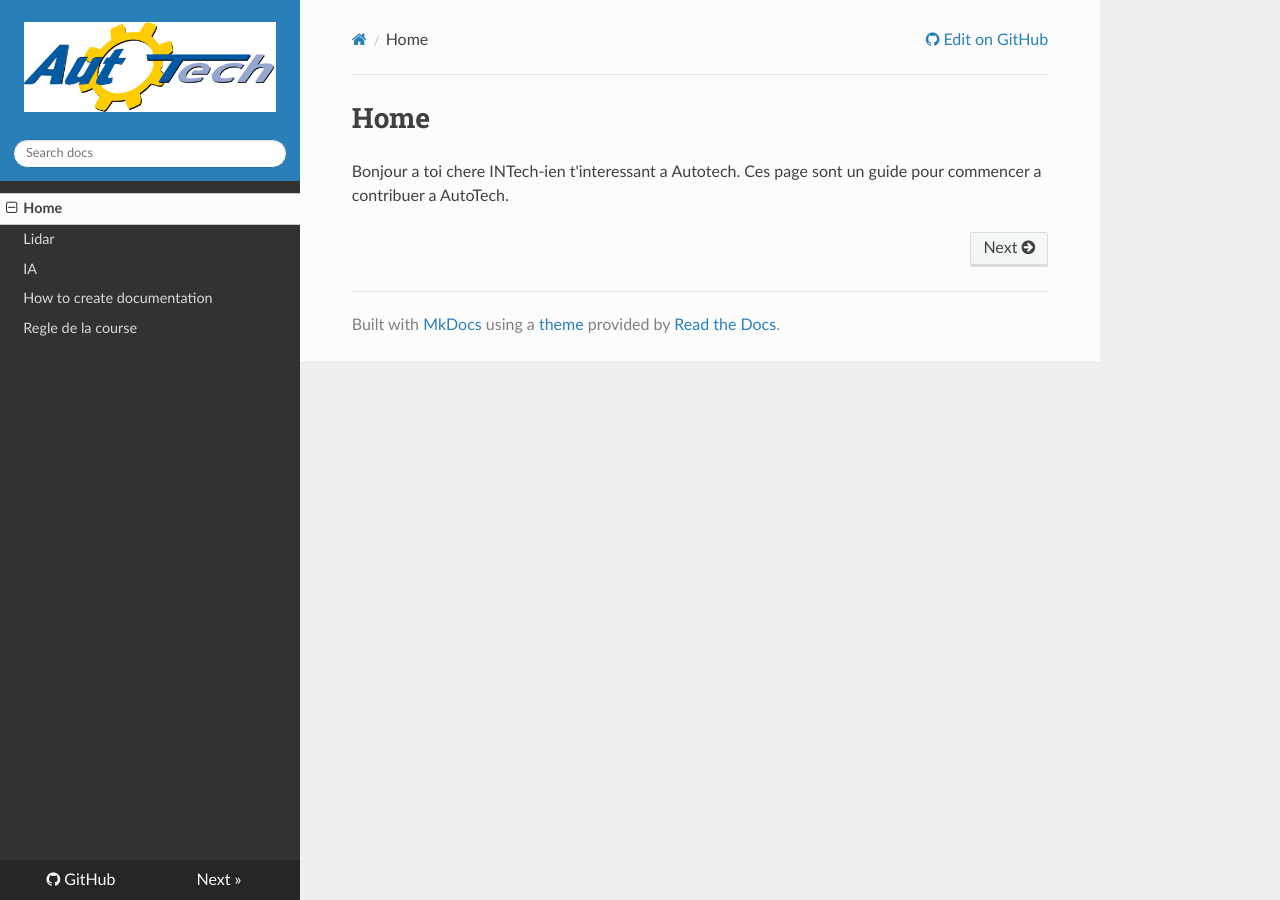
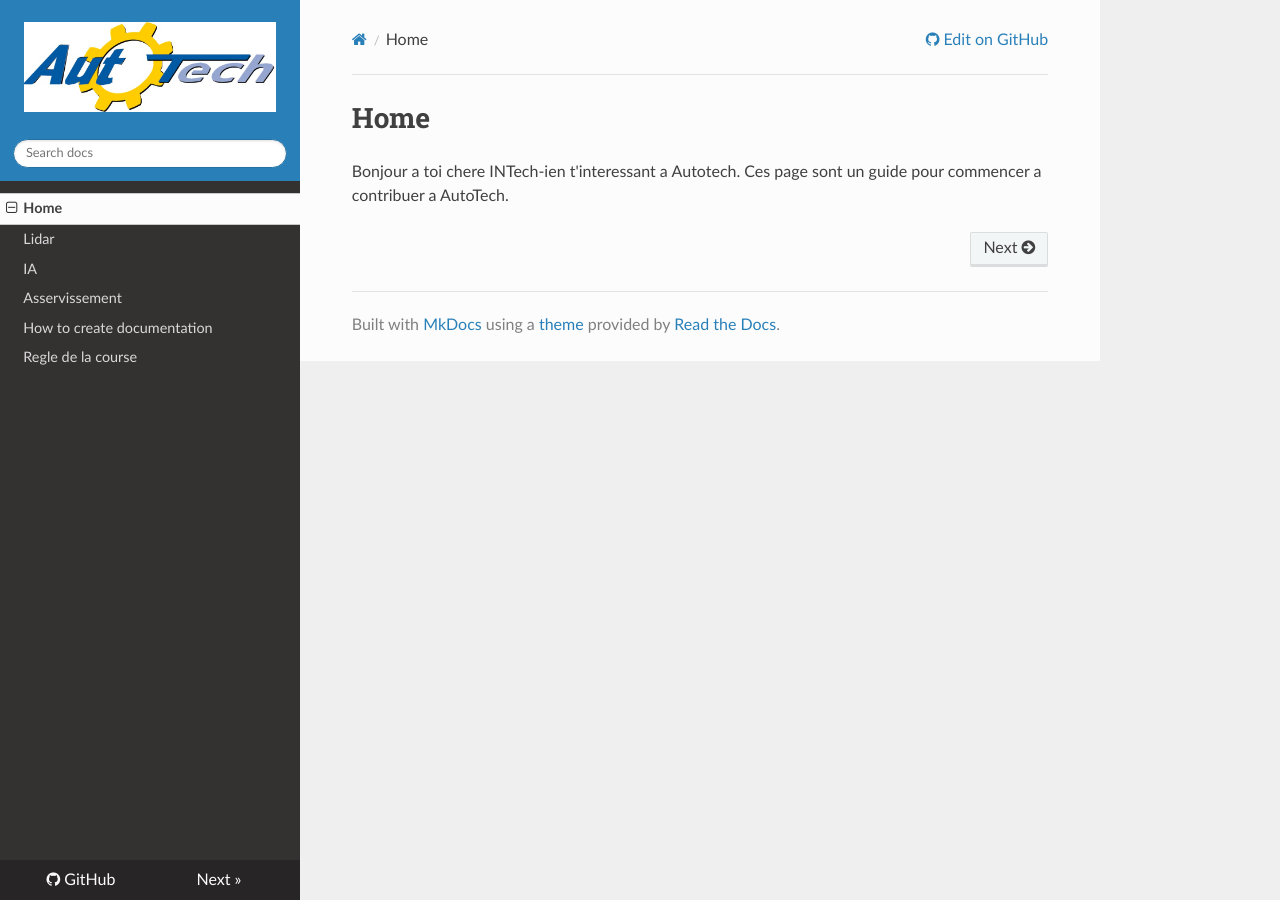
Before and after one commit to Club-INTech/CoVAPSy, an MkDocs documentation site: the page built from docs/index.md, in a window 1280 px wide. Built offline with MkDocs 1.6.1, drawn with Linux system fonts in a browser that asks for light colours; nearby versions of some CDN libraries.

Commit message:
Ebauche d'asservissment ( ca marche pas bien mais ca fait semblant )

```diff
--- a/mkdocs.yml
+++ b/mkdocs.yml
@@ -4,6 +4,7 @@ nav:
   - Home: index.md
   - Lidar.md
   - IA.md
+  - Asservissement.md
   - How to create documentation: building_docs.md
   - Regle de la course: https://ajuton-ens.github.io/CourseVoituresAutonomesSaclay/
 
```
Also changed, not shown: docs/Asservissement.md (added, +1 -0 lines), 5 other files.
